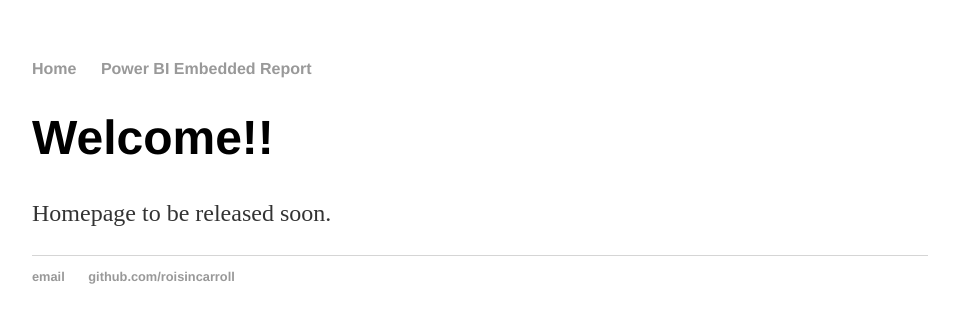
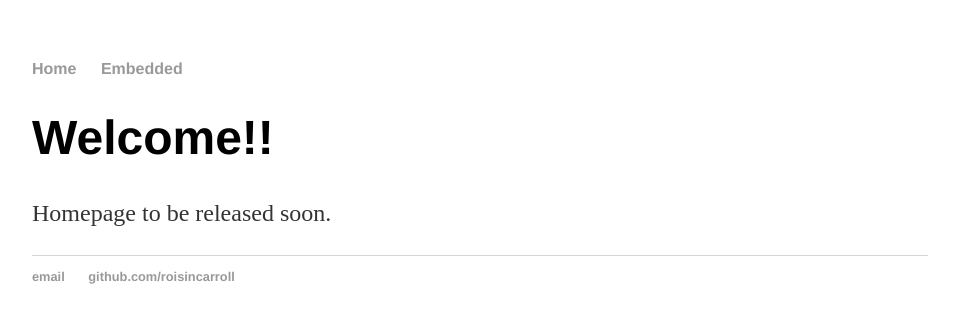
Before and after one commit to roisincarroll/roisincarroll.github.io, a Jekyll site: the page built from index.html, in a window 1280 px wide. Shown: the top 323 px of the page, without its empty margins (160-1119 px from the left). Built offline with Jekyll 4.4.1, drawn with Linux system fonts in a browser that asks for light colours.

Commit message:
Update default

```diff
--- a/_layouts/default.html
+++ b/_layouts/default.html
@@ -9,7 +9,7 @@
 		<nav>
     		<ul>
         		<li><a href="/">Home</a></li>
-        		<li><a href="/embedded">Power BI Embedded Report</a></li>
+        		<li><a href="/embedded">Embedded</a></li>
     		</ul>
 		</nav>
 		<div class="container">
```
